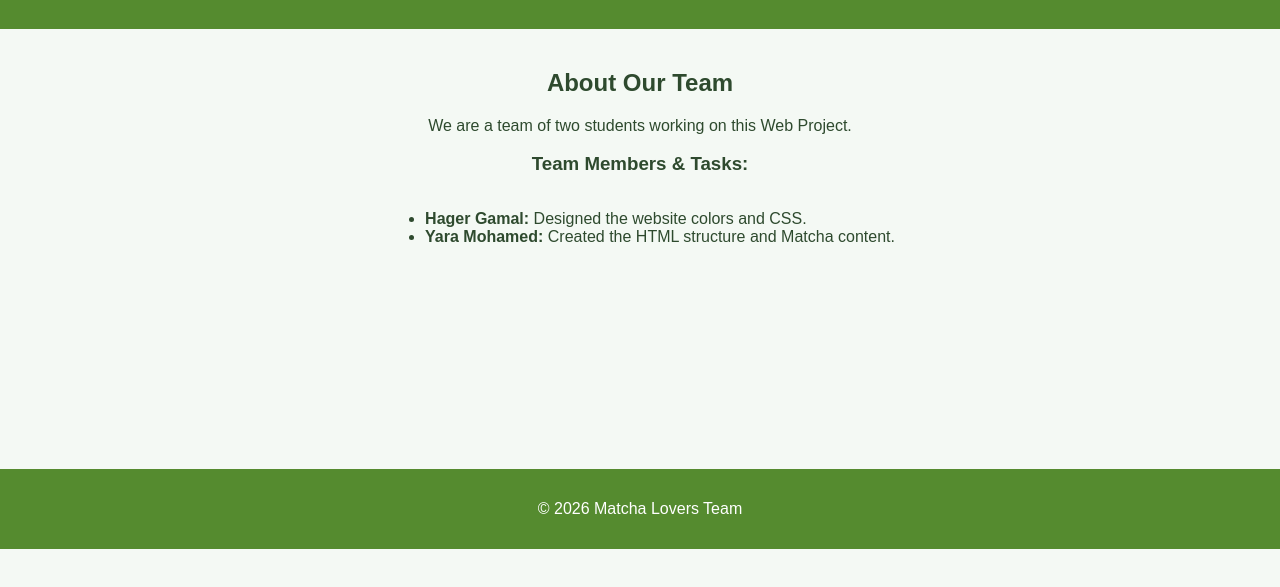
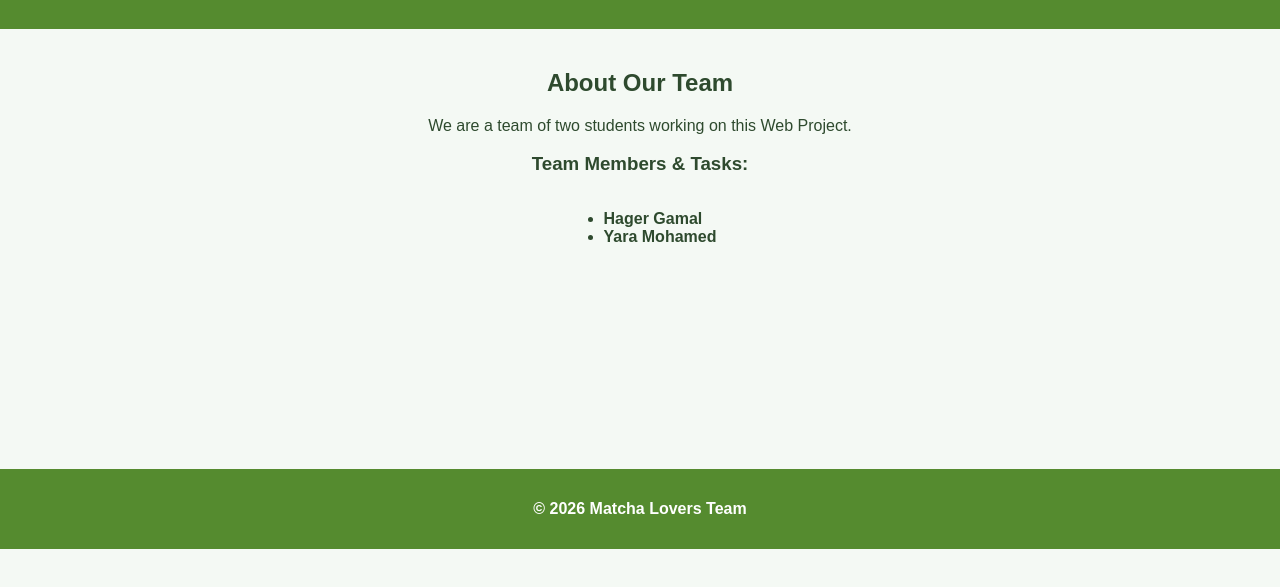
Before and after one commit to hagergamal505/matcha-project, a plain HTML site: page about.html in a window 1280 px wide. Shown: the part 115-702 px from the top of the page. Drawn offline with Linux system fonts and the light colour scheme.

Commit message:
Add files via upload

```diff
--- a/about.html
+++ b/about.html
@@ -24,8 +24,8 @@
 
         <h3>Team Members & Tasks:</h3>
         <ul style="text-align: left; display: inline-block;">
-            <li><strong>Hager Gamal:</strong> Designed the website colors and CSS.</li>
-            <li><strong>Yara Mohamed:</strong> Created the HTML structure and Matcha content.</li>
+            <li><strong>Hager Gamal</li>
+            <li><strong>Yara Mohamed</li>
 
     </main>
 
```
